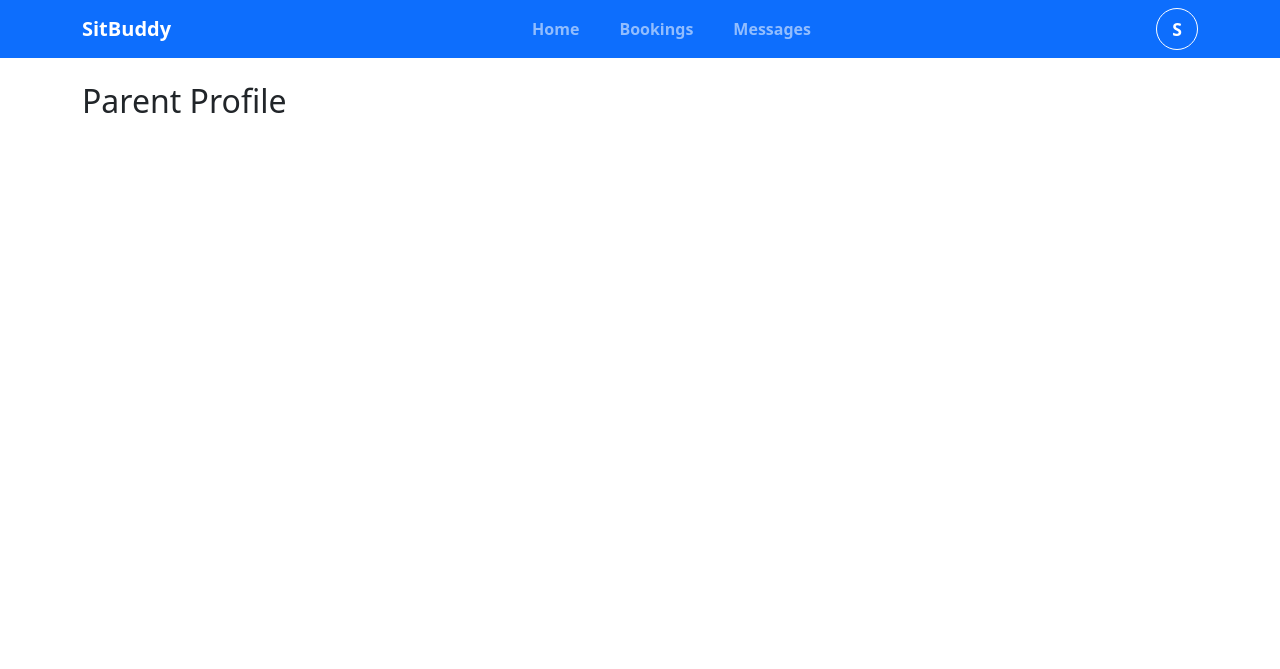
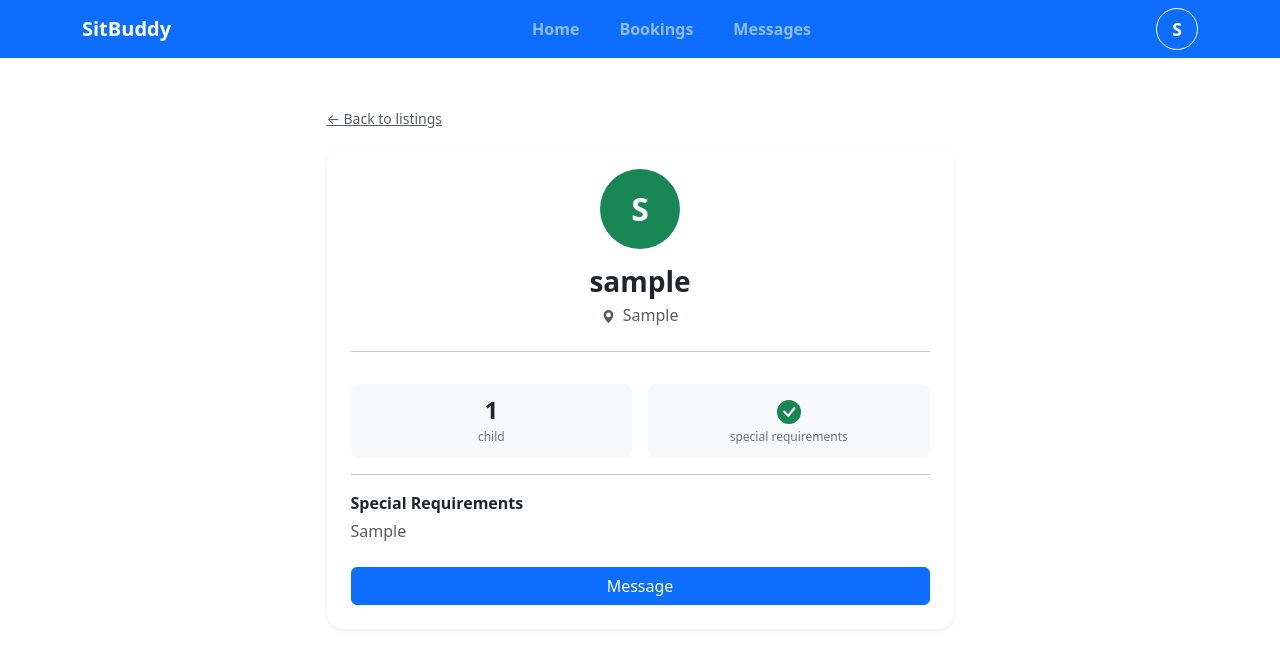
Before and after one commit to christineoen/CITS5505-Group-Project, a Flask app: page /parent/1 in a window 1280 px wide. Shown: the top 669 px of the page. Run offline with Flask 3, Linux system fonts and the light colour scheme; a user stored in the database is signed in; tables that the repository leaves empty hold one stand-in row (values such as "Sample post"); some libraries are stand-ins or nearby versions.

Commit message:
parent and babysitter profile

```diff
--- a/routes/main.py
+++ b/routes/main.py
@@ -200,10 +200,14 @@ def messages():
 @main_bp.route("/babysitter/<int:profile_id>")
 @login_required
 def babysitter_profile(profile_id):
-    return render_template("babysitter_profile.html")
+    profile = BabysitterProfile.query.get_or_404(profile_id)
+    import json
+    days = json.loads(profile.availability) if profile.availability else []
+    return render_template("babysitter_profile.html", profile=profile, days=days)
 
 
 @main_bp.route("/parent/<int:profile_id>")
 @login_required
 def parent_profile(profile_id):
-    return render_template("parent_profile.html")
+    profile = ParentProfile.query.get_or_404(profile_id)
+    return render_template("parent_profile.html", profile=profile)
--- a/static/css/style.css
+++ b/static/css/style.css
@@ -48,3 +48,23 @@
 #messages-container::-webkit-scrollbar-thumb:hover {
     background: #555;
 }
+
+/* ── Profile Pages ── */
+.profile-stat {
+    padding: 0.75rem 0.5rem;
+    border-radius: 0.5rem;
+    background-color: #f8f9fa;
+}
+
+.profile-stat-value {
+    font-size: 1.5rem;
+    font-weight: 700;
+    color: #212529;
+    line-height: 1.2;
+}
+
+.profile-stat-label {
+    font-size: 0.75rem;
+    color: #6c757d;
+    margin-top: 0.2rem;
+}
--- a/templates/parent_profile.html
+++ b/templates/parent_profile.html
@@ -1,7 +1,80 @@
 {% extends "base.html" %}
-
-{% block title %}Parent Profile - SitBuddy{% endblock %}
+{% block title %}{{ profile.user.username }} – SitBuddy{% endblock %}
 
 {% block content %}
-<h2>Parent Profile</h2>
+<div class="container py-4">
+    <div class="row justify-content-center">
+        <div class="col-lg-7 col-md-9">
+
+            <a href="{{ url_for('main.index') }}" class="text-muted small d-inline-block mb-3">← Back to listings</a>
+
+            <div class="card shadow-sm border-0 rounded-4">
+                <div class="card-body p-4">
+
+                    <!-- Header -->
+                    <div class="text-center mb-4">
+                        <div class="avatar-circle bg-success mx-auto mb-3" style="width:80px;height:80px;font-size:2rem;">
+                            {{ profile.user.username[0].upper() }}
+                        </div>
+                        <h3 class="fw-bold mb-1">{{ profile.user.username }}</h3>
+                        <p class="text-muted mb-0">
+                            <svg xmlns="http://www.w3.org/2000/svg" width="13" height="13" fill="currentColor" class="bi bi-geo-alt-fill me-1" viewBox="0 0 16 16">
+                                <path d="M8 16s6-5.686 6-10A6 6 0 0 0 2 6c0 4.314 6 10 6 10m0-7a3 3 0 1 1 0-6 3 3 0 0 1 0 6"/>
+                            </svg>
+                            {{ profile.location or "Location not set" }}
+                        </p>
+                    </div>
+
+                    <hr>
+
+                    <!-- Stats row -->
+                    <div class="row text-center g-3 my-2">
+                        <div class="col-6">
+                            <div class="profile-stat">
+                                <div class="profile-stat-value">{{ profile.num_children if profile.num_children is not none else "–" }}</div>
+                                <div class="profile-stat-label">{{ 'child' if profile.num_children == 1 else 'children' }}</div>
+                            </div>
+                        </div>
+                        <div class="col-6">
+                            <div class="profile-stat">
+                                <div class="profile-stat-value">
+                                    {% if profile.special_requirements %}
+                                    <svg xmlns="http://www.w3.org/2000/svg" width="24" height="24" fill="var(--bs-success)" class="bi bi-check-circle-fill" viewBox="0 0 16 16">
+                                        <path d="M16 8A8 8 0 1 1 0 8a8 8 0 0 1 16 0m-3.97-3.03a.75.75 0 0 0-1.08.022L7.477 9.417 5.384 7.323a.75.75 0 0 0-1.06 1.06L6.97 11.03a.75.75 0 0 0 1.079-.02l3.992-4.99a.75.75 0 0 0-.01-1.05z"/>
+                                    </svg>
+                                    {% else %}
+                                    <svg xmlns="http://www.w3.org/2000/svg" width="24" height="24" fill="var(--bs-secondary)" class="bi bi-dash-circle" viewBox="0 0 16 16">
+                                        <path d="M8 15A7 7 0 1 1 8 1a7 7 0 0 1 0 14m0 1A8 8 0 1 0 8 0a8 8 0 0 0 0 16"/>
+                                        <path d="M4 8a.5.5 0 0 1 .5-.5h7a.5.5 0 0 1 0 1h-7A.5.5 0 0 1 4 8"/>
+                                    </svg>
+                                    {% endif %}
+                                </div>
+                                <div class="profile-stat-label">special requirements</div>
+                            </div>
+                        </div>
+                    </div>
+
+                    <hr>
+
+                    <!-- Special requirements -->
+                    {% if profile.special_requirements %}
+                    <div class="mb-3">
+                        <p class="fw-semibold mb-1">Special Requirements</p>
+                        <p class="text-muted">{{ profile.special_requirements }}</p>
+                    </div>
+                    {% endif %}
+
+                    <!-- Actions -->
+                    <div class="d-flex gap-2 mt-4">
+                        {% if current_user.is_babysitter %}
+                        <a href="{{ url_for('messages.index') }}" class="btn btn-primary flex-fill">Message</a>
+                        {% endif %}
+                    </div>
+
+                </div>
+            </div>
+
+        </div>
+    </div>
+</div>
 {% endblock %}
--- a/templates/partials/navbar_auth.html
+++ b/templates/partials/navbar_auth.html
@@ -31,8 +31,20 @@
             <ul class="dropdown-menu dropdown-menu-end">
                 <li><span class="dropdown-item-text text-muted small">{{ current_user.username }}</span></li>
                 <li><hr class="dropdown-divider"></li>
-                <li><a class="dropdown-item" href="#">Settings</a></li>
-                <li><a class="dropdown-item" href="#">Profile</a></li>
+                {% if current_user.is_parent and current_user.parent_profile %}
+                <li>
+                    <a class="dropdown-item" href="{{ url_for('main.parent_profile', profile_id=current_user.parent_profile.id) }}">
+                        Parent Profile
+                    </a>
+                </li>
+                {% endif %}
+                {% if current_user.is_babysitter and current_user.babysitter_profile %}
+                <li>
+                    <a class="dropdown-item" href="{{ url_for('main.babysitter_profile', profile_id=current_user.babysitter_profile.id) }}">
+                        Babysitter Profile
+                    </a>
+                </li>
+                {% endif %}
                 <li><hr class="dropdown-divider"></li>
                 <li><a class="dropdown-item text-danger" href="{{ url_for('auth.logout') }}">Logout</a></li>
             </ul>
```
Also changed, not shown: templates/babysitter_profile.html (+61 -64 lines).
